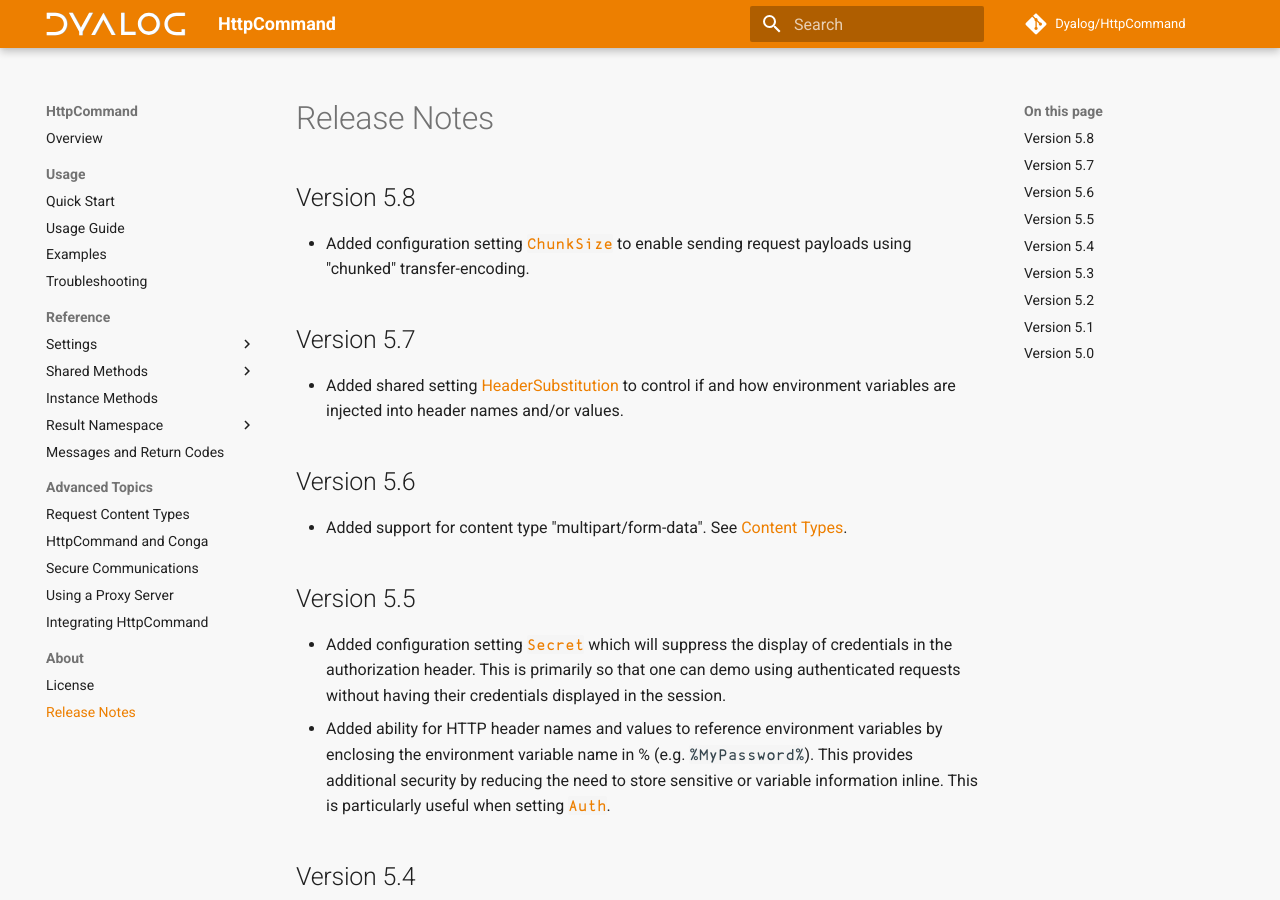
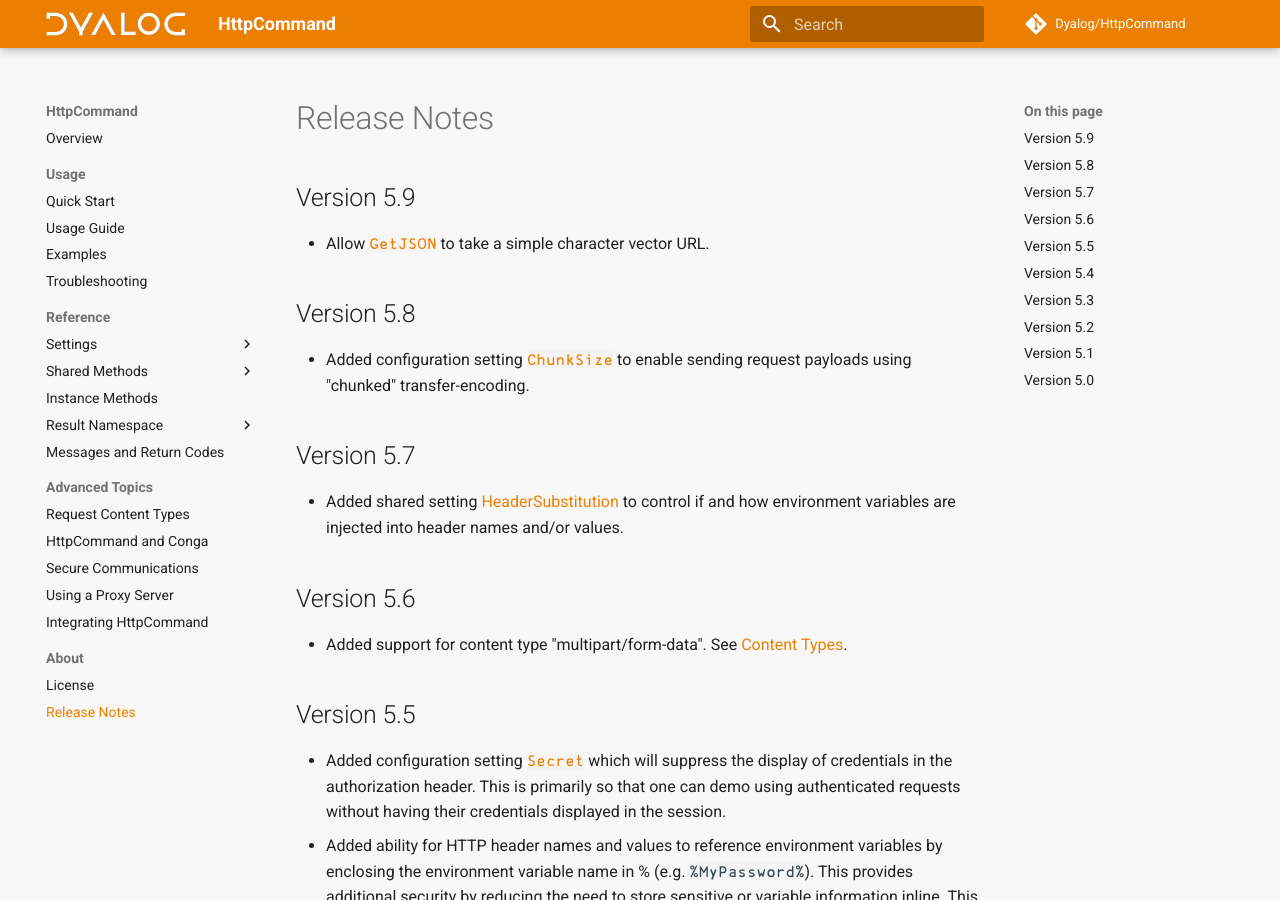
Before and after one commit to Dyalog/HttpCommand, an MkDocs documentation site: the page built from docs/release-notes.md, in a window 1280 px wide and 900 px high. Built offline with MkDocs 1.6.1 and Material for MkDocs 9.7.7, drawn with Linux system fonts in a browser that asks for light colours; comment, search, counter and statistics services are not loaded; the version menu is left out.

Commit message:
Update release-notes.md

```diff
--- a/docs/release-notes.md
+++ b/docs/release-notes.md
@@ -1,3 +1,5 @@
+## Version 5.9
+* Allow [`GetJSON`](./shortcut-methods.md#getjson-issue-a-request-to-a-json-based-web-service) to take a simple character vector URL.
 ## Version 5.8
 * Added configuration setting [`ChunkSize`](./request-settings.md#chunksize) to enable sending request payloads using "chunked" transfer-encoding.
 ## Version 5.7
```
